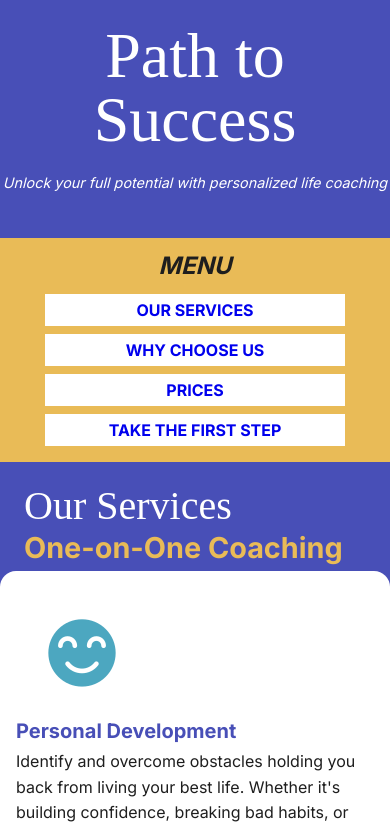
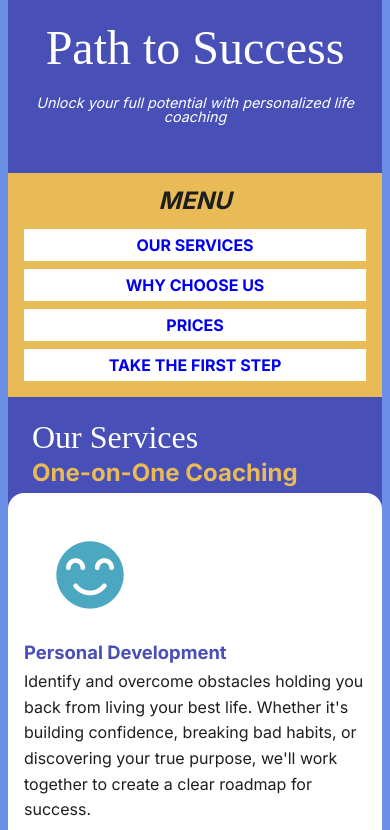
Before and after one commit to erin4ei/path-to-success, a plain HTML site: page index.html in a window 390 px wide. Shown: the top 830 px of the page. Drawn offline with Linux system fonts and the light colour scheme; a web font is replaced by a local one.

Commit message:
updated css

```diff
--- a/styles.css
+++ b/styles.css
@@ -4,9 +4,12 @@ body {
     font-family: 'Inter', sans-serif !important;
     color: var(--dark-gray);
     line-height: 1.6;
-    margin: 0;
+    margin: 0 auto !important;
     padding: 0;
     background-color: var(--lavender);
+    max-width: 450px;
+    display: flex;
+    flex-direction: column;
 }
 
 h1, h2 {
@@ -29,7 +32,7 @@ header {
 
 header h1 {
     font-family: 'Kavoon';
-    font-size: 4rem;
+    font-size: 3rem;
     text-align: center;
 }
 
@@ -68,7 +71,6 @@ nav ul {
     gap: 0.5rem;
     padding: 1rem;
     margin: 0 auto;
-    max-width: 300px;
 }
 
 nav a {
@@ -78,6 +80,8 @@ nav a {
     display: block;
     padding: 0.5rem 0;
     background-color: var(--white);
+    max-width: 365px;
+    margin: 0 auto
 }
 
 /* CONTENT */
@@ -92,14 +96,14 @@ nav a {
 #services h2 {
     font-family: 'Kavoon';
     color: var(--white);
-    font-size: 2.5em;
+    font-size: 2em;
     padding: 0 1rem;
     margin: 0.5rem;
 }
 
 #services h3 {
     font-weight: bold;
-    font-size: 1.8rem;
+    font-size: 1.5em;
     color: var(--yellow);
     padding: 0 1rem;
     margin: 0.5rem;
@@ -111,7 +115,7 @@ nav a {
 
 #services h4 {
     color: var(--purple);
-    font-size: 1.25rem;
+    font-size: 1.15em;
     font-weight: bold;
     padding-bottom: 0.5rem;
 
@@ -131,8 +135,10 @@ nav a {
 
 #services div {
     background-color: var(--white);
+    margin: 0 auto;
     margin-bottom: 1rem;
     border-radius: 16px;
+    max-width: 365px;
     padding: 1rem;
 }
 
@@ -146,7 +152,7 @@ nav a {
 #why-us h2 {
     color: var(--white);
     font-family: 'Kavoon';
-    font-size: 2rem;
+    font-size: 2em;
     margin-bottom: 0.4rem;
     text-align: left;
 }
@@ -192,14 +198,15 @@ nav a {
 #pricing {
     background-color: var(--purple);
     padding: 2rem;
-    border-radius: 8px;
     margin: 2rem 0;
+    margin-bottom: 0;
+    margin-top: 0;
 }
 
 #pricing h2 {
     color: var(--white);
     font-family: 'Kavoon';
-    font-size: 2rem;
+    font-size: 2em;
     margin-bottom: 0.4rem;
     text-align: left;
 }
@@ -207,7 +214,7 @@ nav a {
 #pricing h3 {
     color: var(--yellow);
     text-align: left;
-    font-size: 1.6rem;
+    font-size: 1.5rem;
 }
 
 #pricing table {
@@ -250,7 +257,7 @@ nav a {
 #contact h2 {
     color: var(--white);
     font-family: 'Kavoon';
-    font-size: 2rem;
+    font-size: 2em;
     margin-bottom: 0.4rem;
     text-align: left;
 }
@@ -359,3 +366,11 @@ table {
 }
 
 /* GLOBAL STYLES (mobile first/small) */
+
+@media (max-width: 450px) {
+    body {
+        padding: 0 0.5rem;
+        box-sizing: border-box;
+    }
+
+}
```
